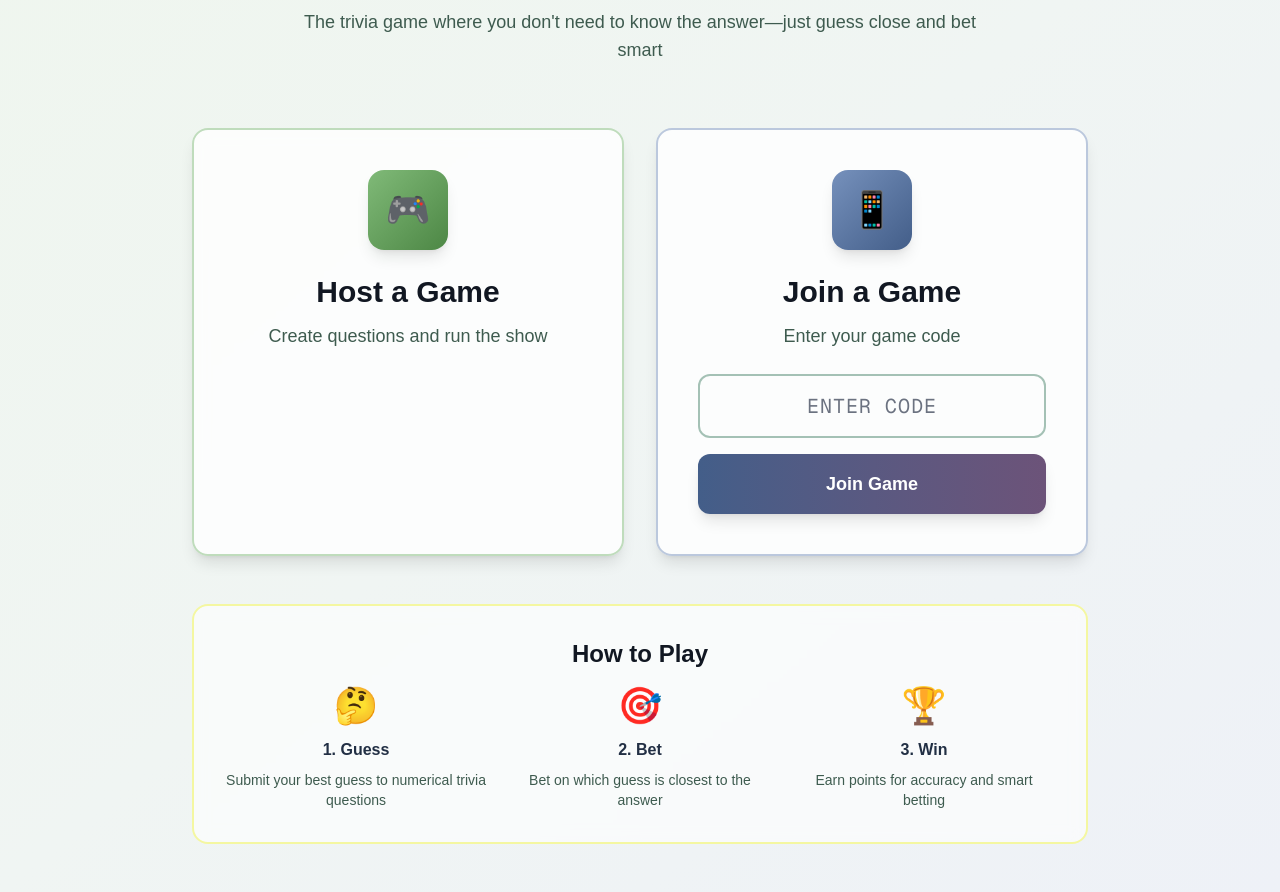
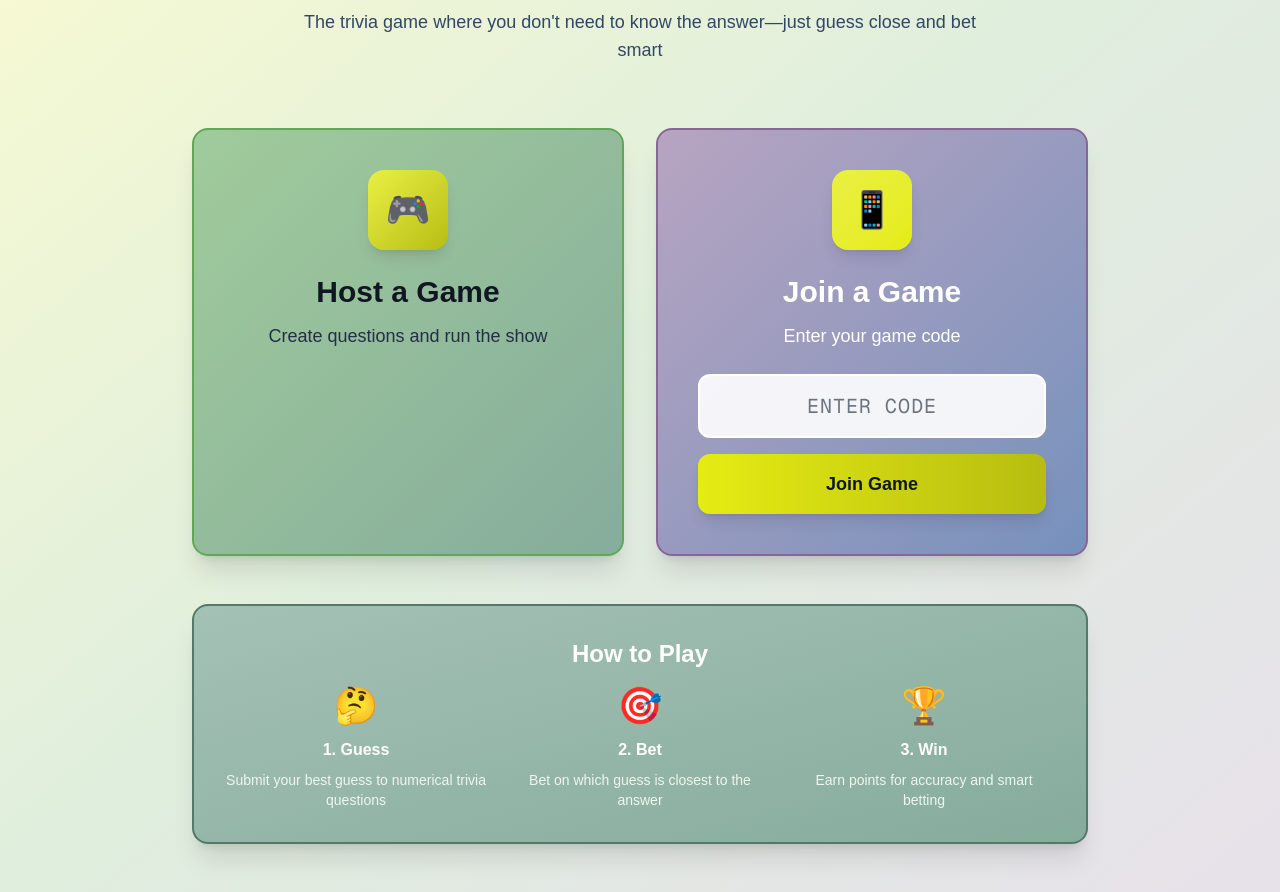
Before and after one commit to djfeld01/witsAndWagers, a Next.js app: page / in a window 1280 px wide. Shown: the part 180-1072 px from the top of the page. Built offline with nearby package versions, Linux system fonts and the light colour scheme.

Commit message:
Make landing page more colorful with vibrant palette usage

```diff
--- a/app/page.tsx
+++ b/app/page.tsx
@@ -2,19 +2,19 @@
 
 export default function Home() {
   return (
-    <div className="min-h-screen bg-gradient-to-br from-celadon-50 via-muted-teal-50 to-smart-blue-50 flex items-center justify-center px-4 py-12">
+    <div className="min-h-screen bg-gradient-to-br from-canary-yellow-100 via-celadon-100 to-vintage-grape-100 flex items-center justify-center px-4 py-12">
       <div className="max-w-4xl w-full">
         {/* Header */}
         <div className="text-center mb-16">
           <div className="inline-block mb-6">
-            <h1 className="text-7xl font-bold bg-gradient-to-r from-celadon-600 via-smart-blue-600 to-vintage-grape-600 bg-clip-text text-transparent">
+            <h1 className="text-7xl font-bold bg-gradient-to-r from-celadon-600 via-smart-blue-600 to-vintage-grape-600 bg-clip-text text-transparent drop-shadow-lg">
               #Trivia
             </h1>
           </div>
-          <p className="text-2xl text-smart-blue-800 font-medium mb-3">
+          <p className="text-2xl text-vintage-grape-800 font-medium mb-3">
             Guess. Bet. Win.
           </p>
-          <p className="text-lg text-muted-teal-700 max-w-2xl mx-auto">
+          <p className="text-lg text-smart-blue-700 max-w-2xl mx-auto">
             The trivia game where you don't need to know the answer—just guess
             close and bet smart
           </p>
@@ -25,31 +25,31 @@ export default function Home() {
           {/* Host Card */}
           <a
             href="/host/create"
-            className="group bg-white/80 backdrop-blur-sm p-10 rounded-2xl shadow-lg hover:shadow-2xl transition-all duration-300 border-2 border-celadon-200 hover:border-celadon-400 hover:-translate-y-1"
+            className="group bg-gradient-to-br from-celadon-300 to-muted-teal-400 p-10 rounded-2xl shadow-xl hover:shadow-2xl transition-all duration-300 border-2 border-celadon-500 hover:border-celadon-600 hover:-translate-y-1"
           >
             <div className="text-center">
-              <div className="w-20 h-20 mx-auto mb-6 bg-gradient-to-br from-celadon-400 to-celadon-600 rounded-2xl flex items-center justify-center text-4xl shadow-lg group-hover:scale-110 transition-transform">
+              <div className="w-20 h-20 mx-auto mb-6 bg-gradient-to-br from-canary-yellow-400 to-canary-yellow-600 rounded-2xl flex items-center justify-center text-4xl shadow-lg group-hover:scale-110 transition-transform">
                 🎮
               </div>
               <h2 className="text-3xl font-bold text-smart-blue-900 mb-3">
                 Host a Game
               </h2>
-              <p className="text-muted-teal-700 text-lg">
+              <p className="text-smart-blue-800 text-lg font-medium">
                 Create questions and run the show
               </p>
             </div>
           </a>
 
           {/* Player Card */}
-          <div className="bg-white/80 backdrop-blur-sm p-10 rounded-2xl shadow-lg border-2 border-smart-blue-200">
+          <div className="bg-gradient-to-br from-vintage-grape-300 to-smart-blue-400 p-10 rounded-2xl shadow-xl border-2 border-vintage-grape-500">
             <div className="text-center">
-              <div className="w-20 h-20 mx-auto mb-6 bg-gradient-to-br from-smart-blue-400 to-smart-blue-600 rounded-2xl flex items-center justify-center text-4xl shadow-lg">
+              <div className="w-20 h-20 mx-auto mb-6 bg-gradient-to-br from-canary-yellow-400 to-canary-yellow-500 rounded-2xl flex items-center justify-center text-4xl shadow-lg">
                 📱
               </div>
-              <h2 className="text-3xl font-bold text-smart-blue-900 mb-3">
+              <h2 className="text-3xl font-bold text-white mb-3">
                 Join a Game
               </h2>
-              <p className="text-muted-teal-700 mb-6 text-lg">
+              <p className="text-white mb-6 text-lg font-medium">
                 Enter your game code
               </p>
               <form
@@ -66,12 +66,12 @@ export default function Home() {
                   type="text"
                   name="code"
                   placeholder="ENTER CODE"
-                  className="w-full px-6 py-4 border-2 border-muted-teal-300 rounded-xl focus:ring-2 focus:ring-smart-blue-500 focus:border-smart-blue-500 mb-4 text-center text-xl font-mono uppercase tracking-wider"
+                  className="w-full px-6 py-4 border-2 border-white rounded-xl focus:ring-2 focus:ring-canary-yellow-500 focus:border-canary-yellow-500 mb-4 text-center text-xl font-mono uppercase tracking-wider bg-white/90"
                   maxLength={6}
                 />
                 <button
                   type="submit"
-                  className="w-full bg-gradient-to-r from-smart-blue-600 to-vintage-grape-600 text-white py-4 px-6 rounded-xl hover:from-smart-blue-700 hover:to-vintage-grape-700 font-semibold text-lg shadow-lg hover:shadow-xl transition-all"
+                  className="w-full bg-gradient-to-r from-canary-yellow-500 to-canary-yellow-600 text-smart-blue-900 py-4 px-6 rounded-xl hover:from-canary-yellow-600 hover:to-canary-yellow-700 font-bold text-lg shadow-lg hover:shadow-xl transition-all"
                 >
                   Join Game
                 </button>
@@ -81,31 +81,29 @@ export default function Home() {
         </div>
 
         {/* How to Play */}
-        <div className="bg-white/60 backdrop-blur-sm rounded-2xl p-8 border-2 border-canary-yellow-200">
-          <h3 className="text-2xl font-bold text-smart-blue-900 mb-4 text-center">
+        <div className="bg-gradient-to-br from-muted-teal-300 to-muted-teal-400 rounded-2xl p-8 border-2 border-muted-teal-600 shadow-xl">
+          <h3 className="text-2xl font-bold text-white mb-4 text-center">
             How to Play
           </h3>
           <div className="grid md:grid-cols-3 gap-6 text-center">
             <div>
               <div className="text-4xl mb-3">🤔</div>
-              <h4 className="font-semibold text-smart-blue-800 mb-2">
-                1. Guess
-              </h4>
-              <p className="text-muted-teal-700 text-sm">
+              <h4 className="font-semibold text-white mb-2">1. Guess</h4>
+              <p className="text-celadon-50 text-sm">
                 Submit your best guess to numerical trivia questions
               </p>
             </div>
             <div>
               <div className="text-4xl mb-3">🎯</div>
-              <h4 className="font-semibold text-smart-blue-800 mb-2">2. Bet</h4>
-              <p className="text-muted-teal-700 text-sm">
+              <h4 className="font-semibold text-white mb-2">2. Bet</h4>
+              <p className="text-celadon-50 text-sm">
                 Bet on which guess is closest to the answer
               </p>
             </div>
             <div>
               <div className="text-4xl mb-3">🏆</div>
-              <h4 className="font-semibold text-smart-blue-800 mb-2">3. Win</h4>
-              <p className="text-muted-teal-700 text-sm">
+              <h4 className="font-semibold text-white mb-2">3. Win</h4>
+              <p className="text-celadon-50 text-sm">
                 Earn points for accuracy and smart betting
               </p>
             </div>
```
